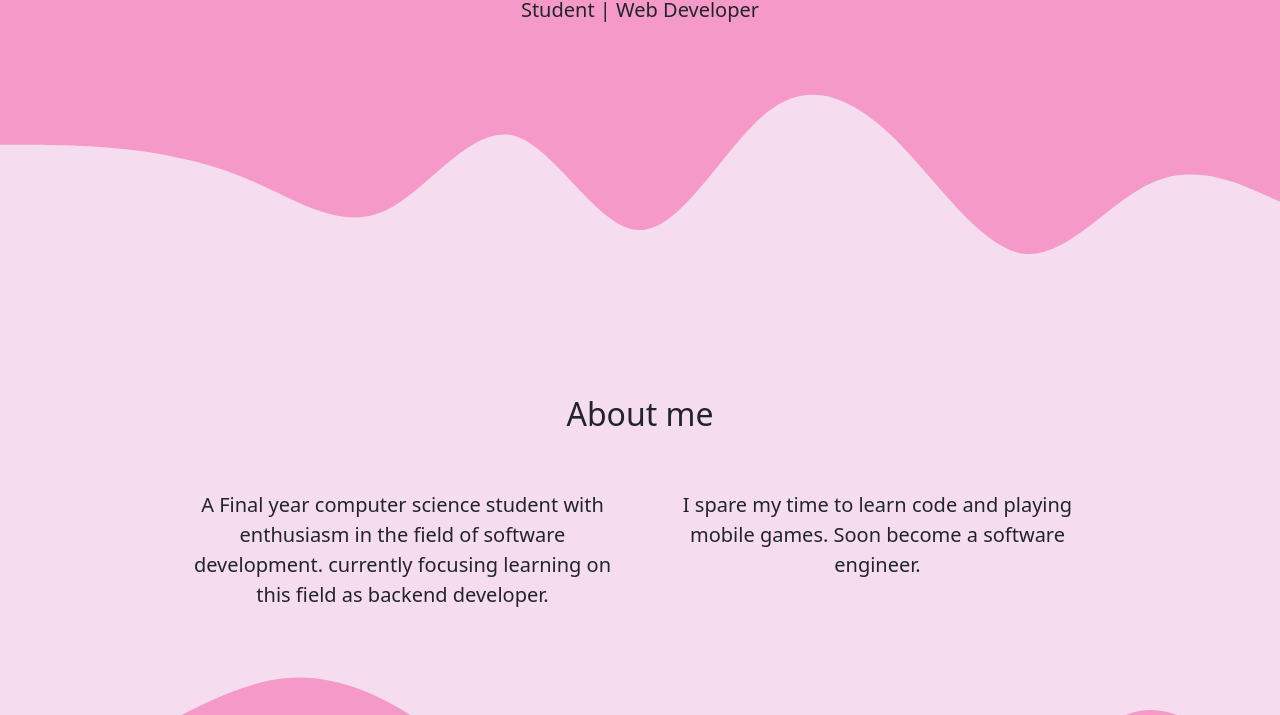
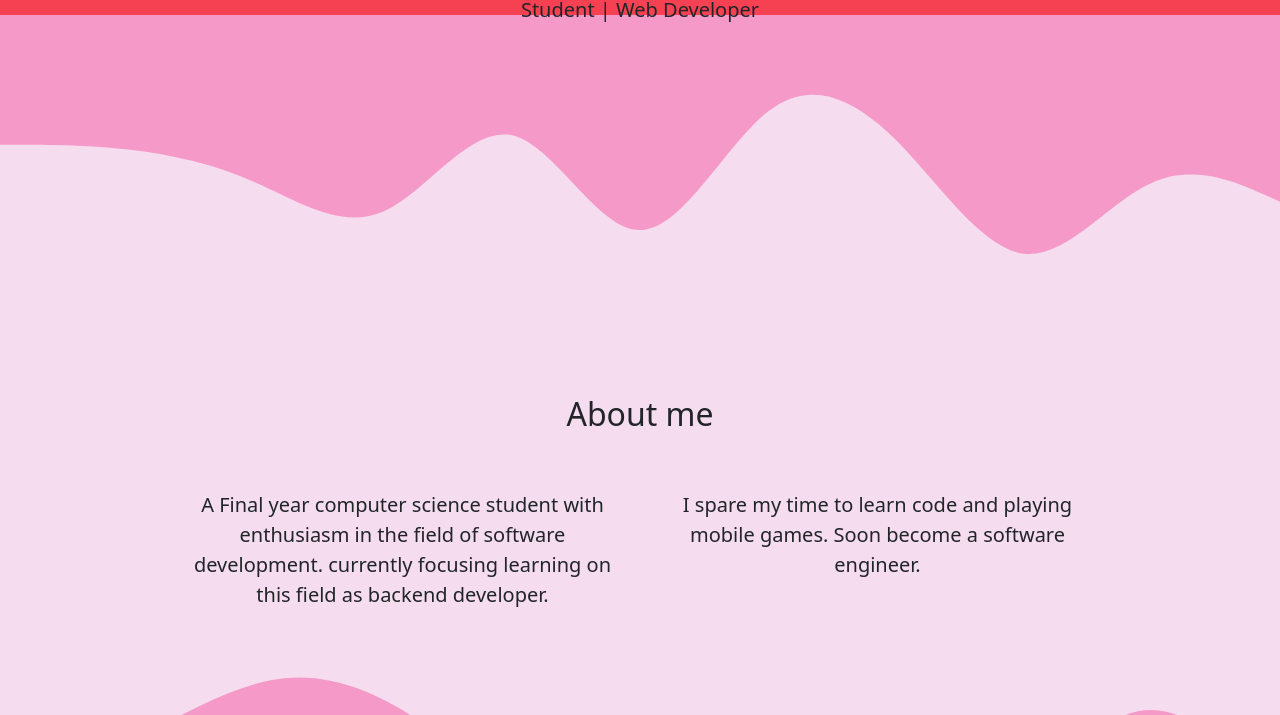
Before and after one commit to M-Sanz/M-Sanz.github.io, a plain HTML site: page index.html in a window 1280 px wide. Shown: the part 385-1100 px from the top of the page. Drawn offline with nearby package versions, Linux system fonts and the light colour scheme.

Commit message:
ko ga bisa nying

```diff
--- a/style.css
+++ b/style.css
@@ -28,4 +28,5 @@ section {
 
 .lead {
   height: 1em;
+  background-color: #f54152;
 }
```
